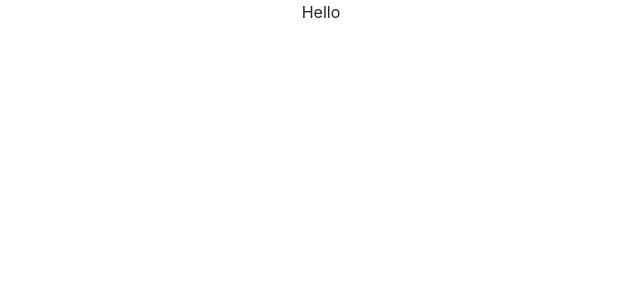
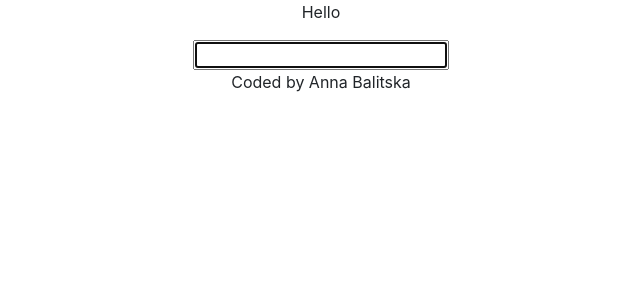
Before and after one commit to AnniLix/dictionary-app, a React (Create React App) app: page / in a window 1280 px wide. Shown: the top 300 px of the page, without its empty margins (319-959 px from the left). Built offline with nearby package versions, Linux system fonts and the light colour scheme.

Commit message:
Added search engine

```diff
--- a/src/App.js
+++ b/src/App.js
@@ -1,12 +1,17 @@
 import './App.css';
+import Dictoinary from "./Dictionary"
 
 function App() {
   return (
     <div className="App">
-        <p>
-          Hello
-        </p>
+      <div className="container">
+        <p>Hello</p>
+        <main>
+          <Dictoinary />
+        </main>
+        <footer className='app-footer'>Coded by Anna Balitska</footer>
       </div>
+    </div>
   );
 }
 
--- /dev/null
+++ b/src/Dictionary.css
@@ -0,0 +1,3 @@
+.app-footer {
+  text-align: center;
+}
--- /dev/null
+++ b/src/Dictionary.js
@@ -0,0 +1,22 @@
+import React, { useState } from 'react';
+import './Dictionary.css';
+
+export default function Dictionary() {
+  let [keyword, setKeyword] = useState('');
+
+  function handleKeywordChange(event) {
+    setKeyword(event.target.value);
+  }
+
+  function search(event) {
+    event.preventDefault();
+    alert(`Searching for ${keyword}`);
+  }
+  return (
+    <div className="Dictionary">
+      <form onSubmit={search}>
+        <input type="search" onChange={handleKeywordChange} autoFocus={true} />
+      </form>
+    </div>
+  );
+}
```
